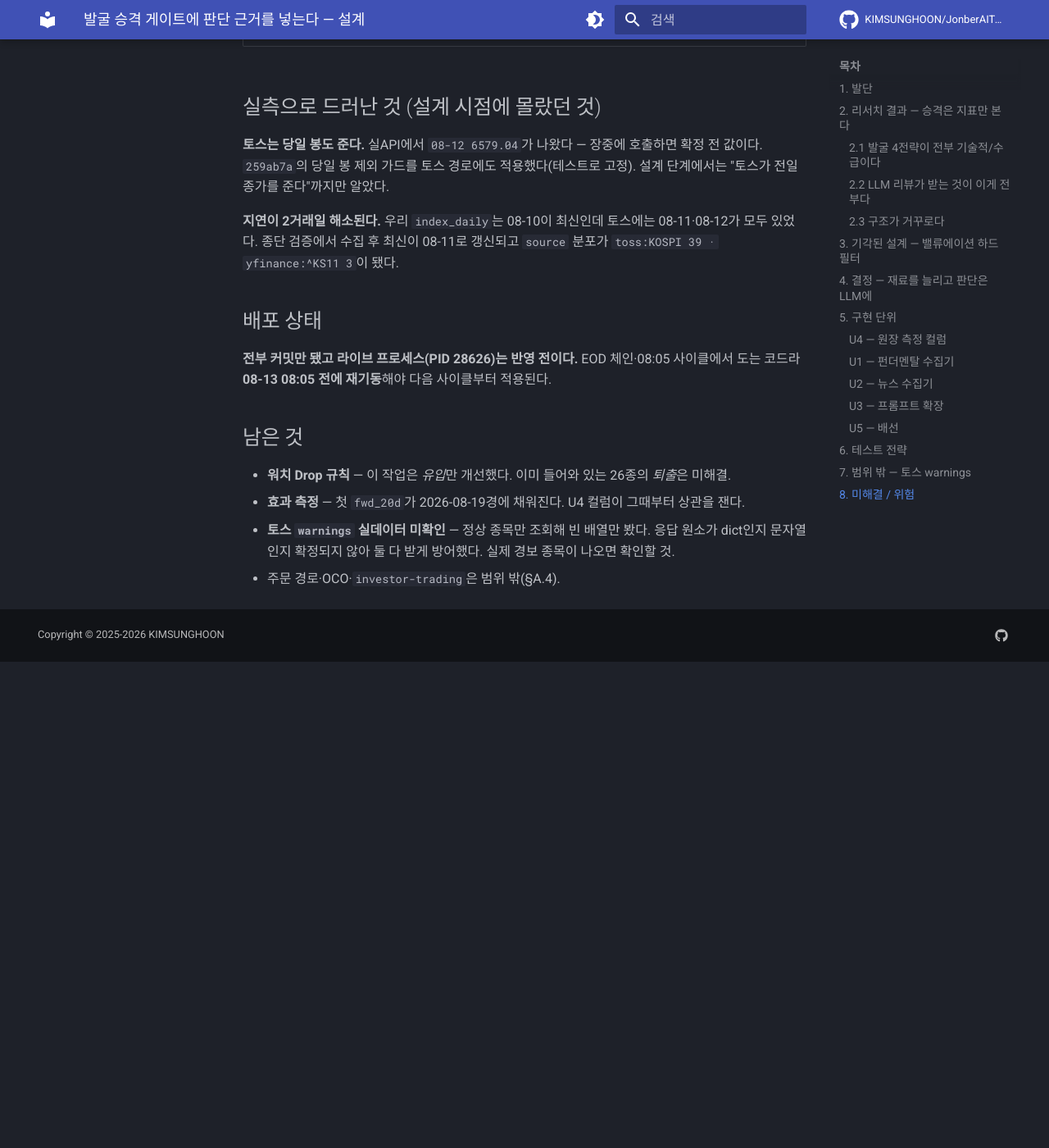
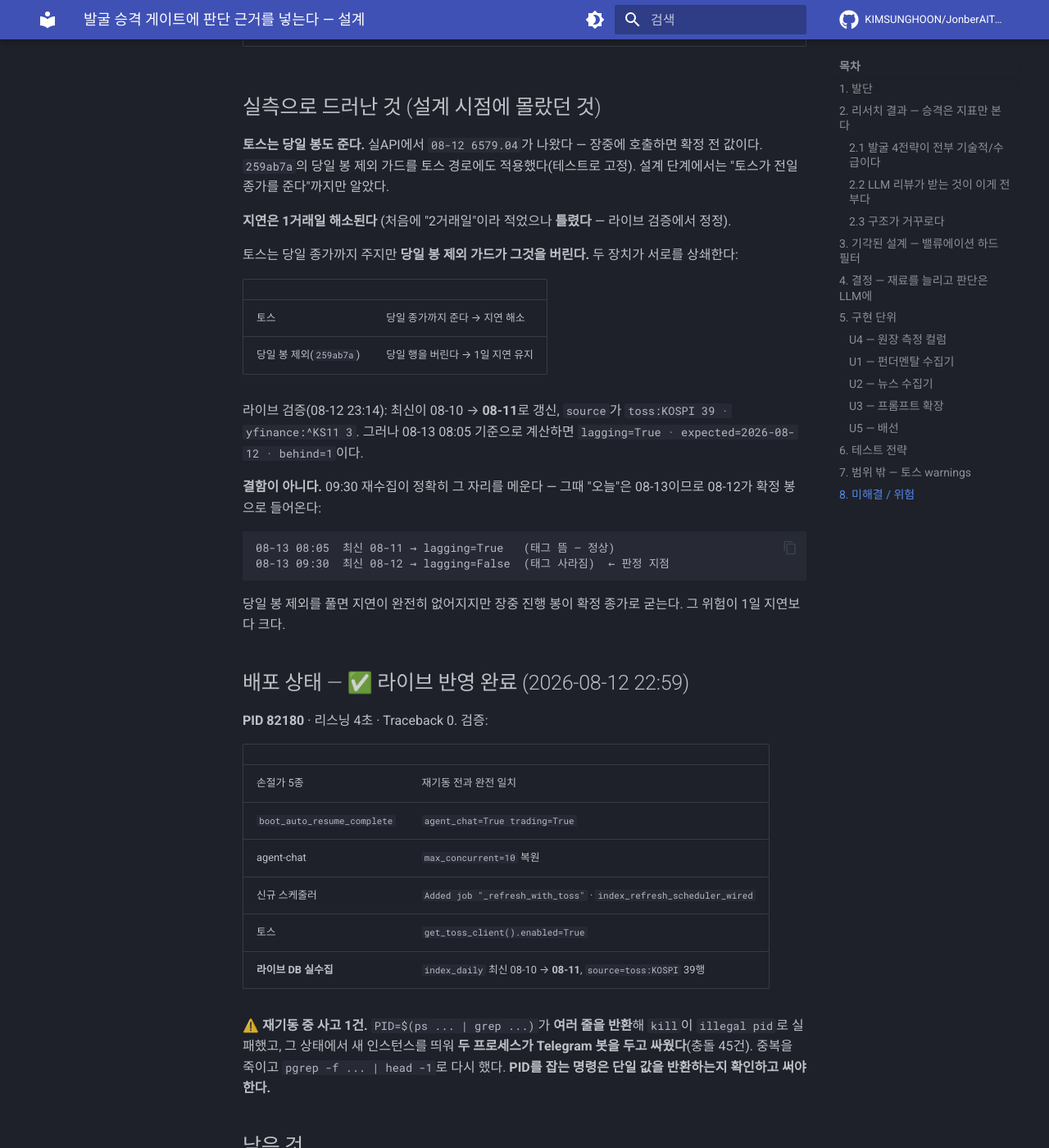
Before and after one commit to KIMSUNGHOON/JonberAITrading, an MkDocs documentation site: the page built from docs/superpowers/specs/2026-08-12-discovery-promotion-evidence-design.md, in a window 1280 px wide and 1400 px high, scrolled down 8853 px. Shown: the whole window at 82% size. Built offline with MkDocs 1.6.1 and Material for MkDocs 9.7.7, drawn with Linux system fonts in a browser that asks for light colours; comment, search, counter and statistics services are not loaded; before the commit the page ends 9660 px from its top, so only the background shows below that.

Commit message:
docs: 라이브 반영 결과 + 지연 해소 폭 정정 + PID 함정
## 정정: 지연은 2거래일이 아니라 1거래일 해소된다

부록 B에 "2거래일 해소"라 적었으나 틀렸다. 토스는 당일 종가까지 주지만
당일 봉 제외 가드(259ab7a)가 그것을 버린다 — 두 장치가 서로를 상쇄한다.
라이브 검증에서 08-13 08:05 기준 lagging=True(behind=1)로 계산됐다.

결함은 아니다. 09:30 재수집이 그 자리를 메운다(그때 "오늘"이 08-13이라
08-12가 확정 봉으로 들어온다). 08:05에 태그가 뜨고 09:30 이후 사라지는
것이 정상 경로이고, 내일 09:35 알람이 볼 것이 정확히 그 전환이다.

## 배포 완료

PID 82180 · 손절가 5종 일치 · agent_chat=True · max_concurrent=10 ·
_refresh_with_toss 등록 · 라이브 DB에 toss:KOSPI 39행 실수집.

## 함정 13 추가 — PID 다중값

PID=$(ps|grep|awk)가 여러 줄을 반환해 kill이 illegal pid로 실패했는데,
스크립트가 그대로 새 인스턴스를 띄워 두 프로세스가 Telegram 봇을 두고
싸웠다(충돌 45건). pgrep -f ... | head -1을 쓰고, 종료를 확인한 뒤에만
기동해야 한다.

````diff
--- a/docs/superpowers/specs/2026-08-12-discovery-promotion-evidence-design.md
+++ b/docs/superpowers/specs/2026-08-12-discovery-promotion-evidence-design.md
@@ -343,14 +343,47 @@
 값이다. `259ab7a`의 당일 봉 제외 가드를 토스 경로에도 적용했다(테스트로 고정). 설계
 단계에서는 "토스가 전일 종가를 준다"까지만 알았다.
 
-**지연이 2거래일 해소된다.** 우리 `index_daily`는 08-10이 최신인데 토스에는 08-11·08-12가
-모두 있었다. 종단 검증에서 수집 후 최신이 08-11로 갱신되고 `source` 분포가
-`toss:KOSPI 39 · yfinance:^KS11 3`이 됐다.
+**지연은 1거래일 해소된다** (처음에 "2거래일"이라 적었으나 **틀렸다** — 라이브 검증에서 정정).
 
-## 배포 상태
+토스는 당일 종가까지 주지만 **당일 봉 제외 가드가 그것을 버린다.** 두 장치가 서로를 상쇄한다:
 
-**전부 커밋만 됐고 라이브 프로세스(PID 28626)는 반영 전이다.** EOD 체인·08:05 사이클에서
-도는 코드라 **08-13 08:05 전에 재기동**해야 다음 사이클부터 적용된다.
+| | |
+|---|---|
+| 토스 | 당일 종가까지 준다 → 지연 해소 |
+| 당일 봉 제외(`259ab7a`) | 당일 행을 버린다 → 1일 지연 유지 |
+
+라이브 검증(08-12 23:14): 최신이 08-10 → **08-11**로 갱신, `source`가
+`toss:KOSPI 39 · yfinance:^KS11 3`. 그러나 08-13 08:05 기준으로 계산하면
+`lagging=True · expected=2026-08-12 · behind=1`이다.
+
+**결함이 아니다.** 09:30 재수집이 정확히 그 자리를 메운다 — 그때 "오늘"은 08-13이므로
+08-12가 확정 봉으로 들어온다:
+
+```
+08-13 08:05  최신 08-11 → lagging=True   (태그 뜸 — 정상)
+08-13 09:30  최신 08-12 → lagging=False  (태그 사라짐)  ← 판정 지점
+```
+
+당일 봉 제외를 풀면 지연이 완전히 없어지지만 장중 진행 봉이 확정 종가로 굳는다.
+그 위험이 1일 지연보다 크다.
+
+## 배포 상태 — ✅ 라이브 반영 완료 (2026-08-12 22:59)
+
+**PID 82180** · 리스닝 4초 · Traceback 0. 검증:
+
+| | |
+|---|---|
+| 손절가 5종 | 재기동 전과 완전 일치 |
+| `boot_auto_resume_complete` | `agent_chat=True trading=True` |
+| agent-chat | `max_concurrent=10` 복원 |
+| 신규 스케줄러 | `Added job "_refresh_with_toss"` · `index_refresh_scheduler_wired` |
+| 토스 | `get_toss_client().enabled=True` |
+| **라이브 DB 실수집** | `index_daily` 최신 08-10 → **08-11**, `source=toss:KOSPI` 39행 |
+
+⚠️ **재기동 중 사고 1건.** `PID=$(ps ... | grep ...)`가 **여러 줄을 반환**해 `kill`이
+`illegal pid`로 실패했고, 그 상태에서 새 인스턴스를 띄워 **두 프로세스가 Telegram 봇을
+두고 싸웠다**(충돌 45건). 중복을 죽이고 `pgrep -f ... | head -1`로 다시 했다.
+**PID를 잡는 명령은 단일 값을 반환하는지 확인하고 써야 한다.**
 
 ## 남은 것
 
````
Also changed, not shown: docs/runbooks/2026-08-12-morning-observation.md (+12 -2 lines).
